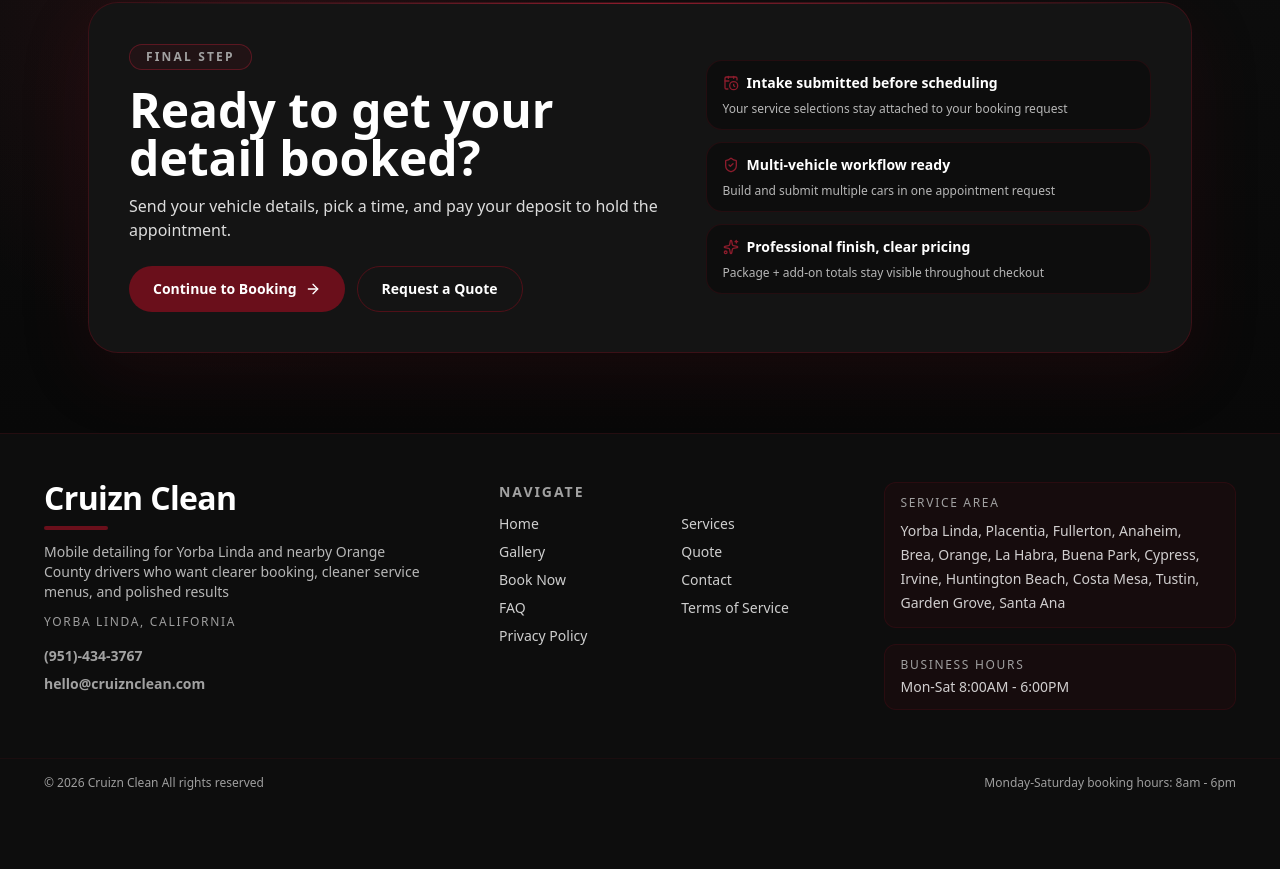
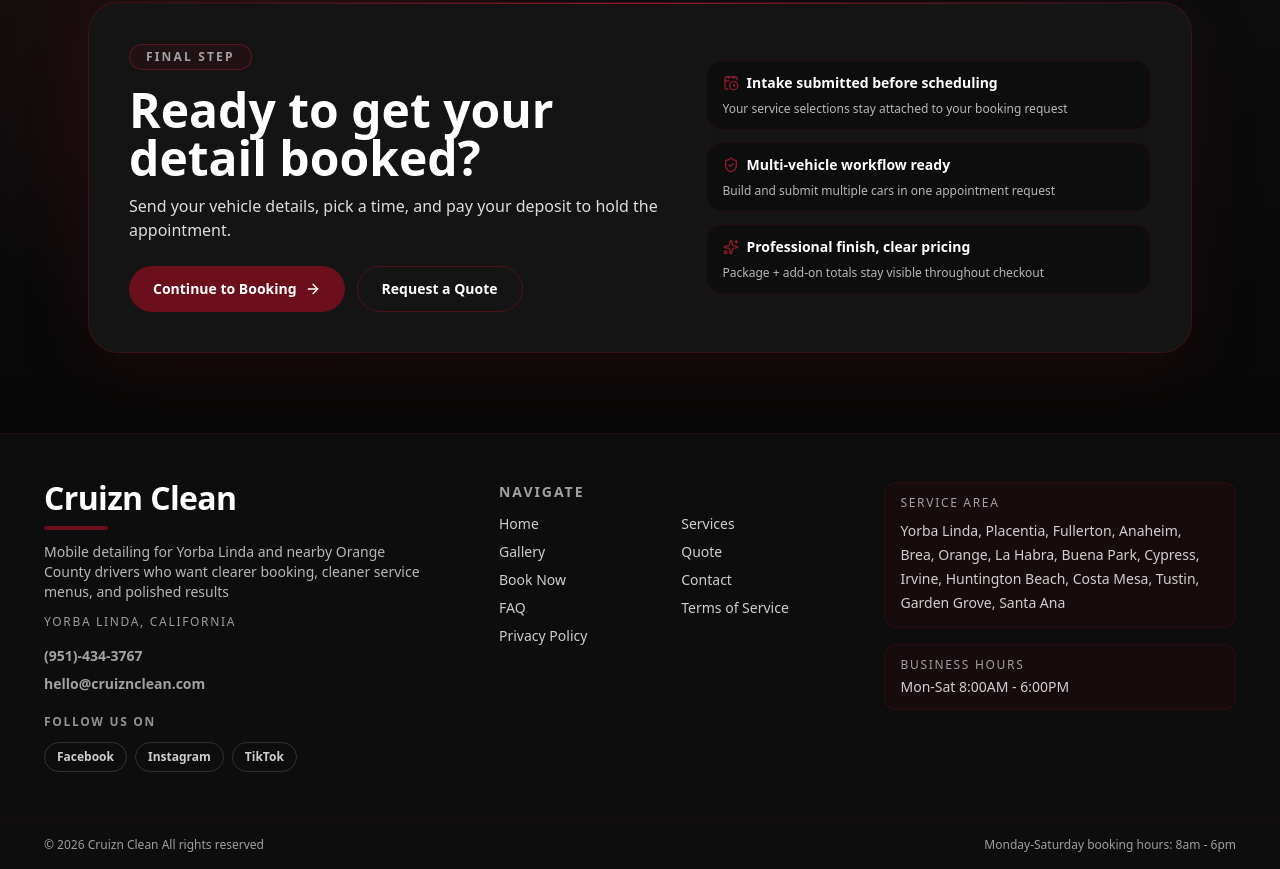
Before and after one commit to sakanastudio24-eng/CruznCleanWeb, a Next.js app in the folder apps/web/: page / in a window 1280 px wide. Shown: the part 3451-4320 px from the top of the page. Before the commit the page ends 4258 px from the top, so only its background shows below. Built offline with nearby package versions, Linux system fonts and the light colour scheme; no server answers.

Commit message:
feat: add social links and GA4 social tracking
- add Facebook, Instagram, and TikTok links from site profile data
- show social links in the footer and contact page
- track privacy-safe click_social GA4 events
- avoid header changes, review schema, and booking/payment logic changes

```diff
--- a/apps/web/app/contact/page.tsx
+++ b/apps/web/app/contact/page.tsx
@@ -78,6 +78,31 @@
             {SITE_PROFILE.supportEmail}
           </a>
           <p className="mt-2 text-xs uppercase tracking-[0.16em] text-white/50">{SITE_PROFILE.locationLabel}</p>
+          <div className="mt-6">
+            <p className="text-xs font-semibold uppercase tracking-[0.18em] text-white/50">Follow Cruizn Clean</p>
+            <div className="mt-3 flex flex-wrap justify-center gap-2">
+              {SITE_PROFILE.socialLinks.map((link) => (
+                <a
+                  key={link.platform}
+                  href={link.href}
+                  target="_blank"
+                  rel="noopener noreferrer"
+                  aria-label={link.ariaLabel}
+                  onClick={() =>
+                    trackAnalyticsEvent('click_social', {
+                      page: '/contact',
+                      platform: link.platform,
+                      location: 'contact_page',
+                      url: link.href,
+                    })
+                  }
+                  className="rounded-full border border-white/15 bg-white/5 px-4 py-2 text-sm font-semibold text-white/80 transition hover:border-burgundyAccent hover:bg-burgundy/15 hover:text-white"
+                >
+                  {link.label}
+                </a>
+              ))}
+            </div>
+          </div>
         </div>
       </section>
 
--- a/apps/web/components/layout/site-footer.tsx
+++ b/apps/web/components/layout/site-footer.tsx
@@ -35,6 +35,31 @@
             <a href={`mailto:${SITE_PROFILE.supportEmail}`} className="text-sm font-semibold text-fog transition hover:text-burgundyAccent">
               {SITE_PROFILE.supportEmail}
             </a>
+          </div>
+          <div className="mt-5">
+            <p className="text-xs font-semibold uppercase tracking-[0.14em] text-white/55">Follow us on</p>
+            <div className="mt-3 flex flex-wrap gap-2">
+              {SITE_PROFILE.socialLinks.map((link) => (
+                <a
+                  key={link.platform}
+                  href={link.href}
+                  target="_blank"
+                  rel="noopener noreferrer"
+                  aria-label={link.ariaLabel}
+                  onClick={() =>
+                    trackAnalyticsEvent('click_social', {
+                      page: pathname,
+                      platform: link.platform,
+                      location: 'footer',
+                      url: link.href,
+                    })
+                  }
+                  className="rounded-full border border-white/15 px-3 py-1.5 text-xs font-semibold text-white/80 transition hover:border-burgundyAccent hover:bg-burgundy/10 hover:text-white"
+                >
+                  {link.label}
+                </a>
+              ))}
+            </div>
           </div>
         </div>
 
--- a/apps/web/lib/analytics.ts
+++ b/apps/web/lib/analytics.ts
@@ -3,16 +3,20 @@
 export type AnalyticsEventName =
   | 'click_book_now'
   | 'click_call'
-  | 'click_instagram'
+  | 'click_social'
   | 'select_service'
   | 'start_booking'
   | 'generate_lead'
   | 'begin_checkout'
   | 'purchase';
 
+export type AnalyticsSocialPlatform = 'facebook' | 'instagram' | 'tiktok';
+
 export interface AnalyticsEventParams {
   page?: string;
   location?: string;
+  platform?: AnalyticsSocialPlatform;
+  url?: string;
   form_name?: string;
   lead_type?: string;
   service_interest?: string;
--- a/apps/web/lib/site-profile.ts
+++ b/apps/web/lib/site-profile.ts
@@ -1,3 +1,12 @@
+export type SocialPlatform = 'facebook' | 'instagram' | 'tiktok';
+
+export interface SiteSocialLink {
+  platform: SocialPlatform;
+  label: string;
+  href: string;
+  ariaLabel: string;
+}
+
 export interface SiteProfile {
   businessName: string;
   locationLabel: string;
@@ -7,6 +16,7 @@
   siteUrl: string;
   hoursLabel: string;
   serviceAreaLabel: string;
+  socialLinks: SiteSocialLink[];
 }
 
 const PUBLIC_SUPPORT_EMAIL = 'hello@cruiznclean.com';
@@ -36,4 +46,24 @@
   siteUrl: 'https://www.cruiznclean.com',
   hoursLabel: 'Mon-Sat 8:00AM - 6:00PM',
   serviceAreaLabel: 'Yorba Linda, Anaheim Hills, Placentia, and nearby Orange County neighborhoods',
+  socialLinks: [
+    {
+      platform: 'facebook',
+      label: 'Facebook',
+      href: 'https://www.facebook.com/CruiznClean/videos/',
+      ariaLabel: 'Visit Cruizn Clean on Facebook',
+    },
+    {
+      platform: 'instagram',
+      label: 'Instagram',
+      href: 'https://www.instagram.com/cruiznclean/reels/',
+      ariaLabel: 'Visit Cruizn Clean on Instagram',
+    },
+    {
+      platform: 'tiktok',
+      label: 'TikTok',
+      href: 'https://www.tiktok.com/@cruiznclean',
+      ariaLabel: 'Visit Cruizn Clean on TikTok',
+    },
+  ],
 };
```
